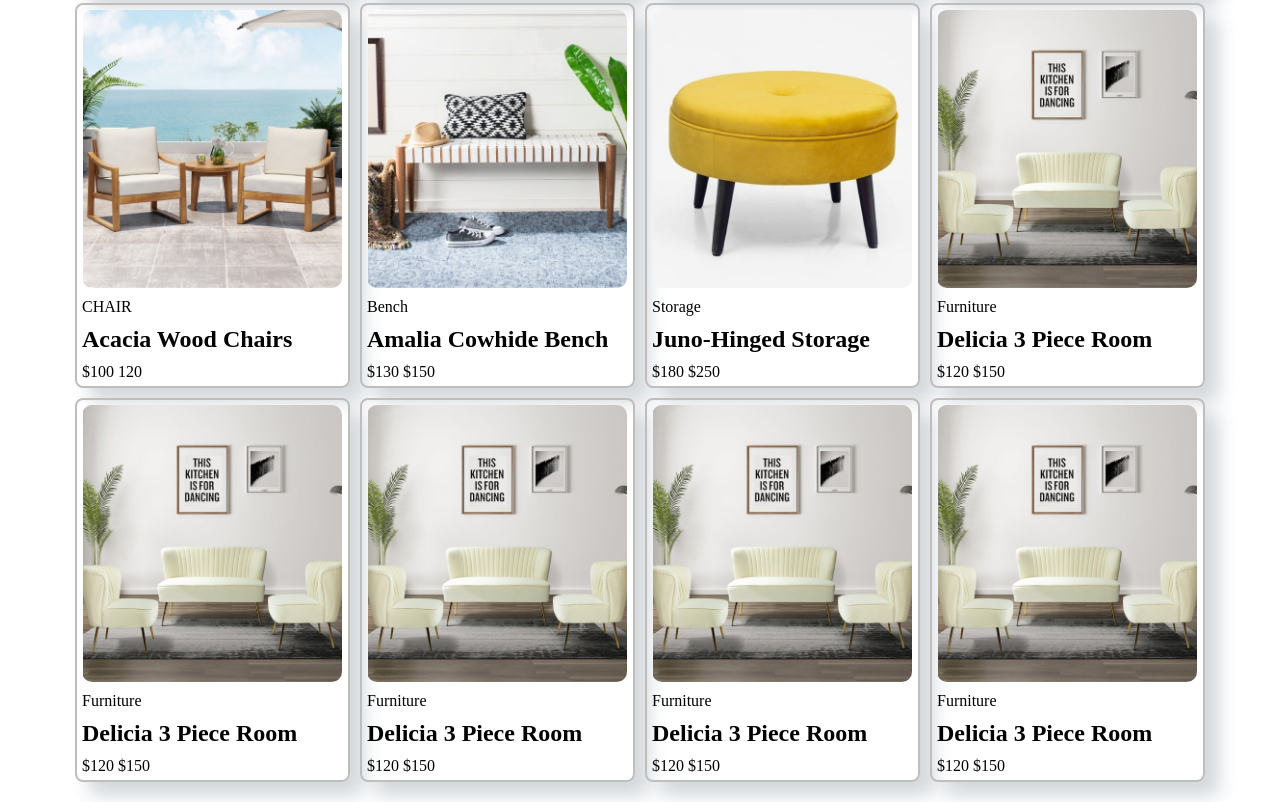
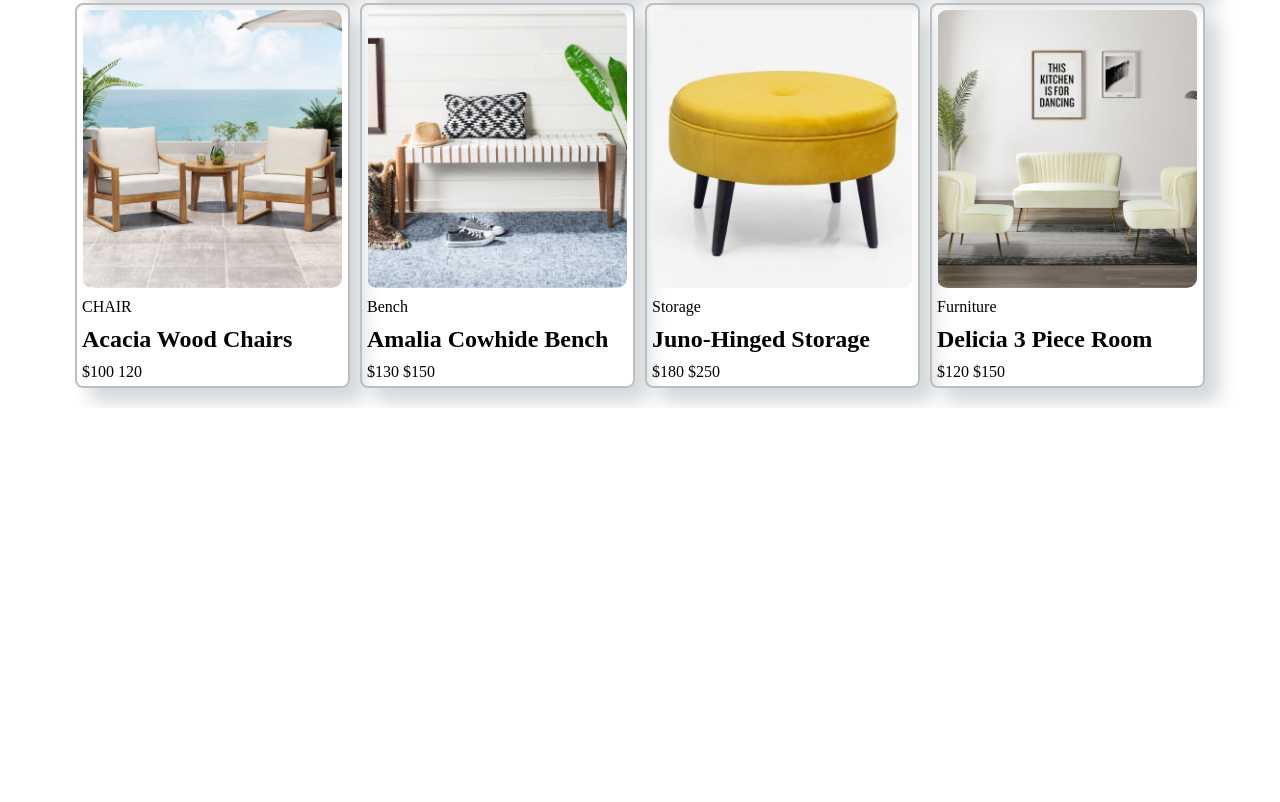
Before and after one commit to TurgunovDostonbek/Content_Html_Css_Js, a plain HTML site: page section_pages/index.html in a window 1280 px wide. Shown: the part 486-1288 px from the top of the page. After the commit the page ends 894 px from the top, so only its background shows below. Drawn offline with Linux system fonts and the light colour scheme.

```diff
--- /dev/null
+++ b/keyboard/style.css
@@ -0,0 +1,28 @@
+* {
+  margin: 0;
+  padding: 0;
+  box-sizing: border-box;
+}
+
+body {
+  height: 100vh;
+  display: flex;
+  align-items: center;
+  justify-content: center;
+  gap: 10px;
+}
+
+.box {
+  width: 400px;
+  height: 400px;
+  border: 1px solid rgb(87, 83, 83);
+  border-radius: 20px;
+  display: flex;
+  align-items: center;
+  justify-content: center;
+}
+
+.box>h1 {
+  font-size: 40px;
+  color: rgb(118, 118, 117);
+}
--- a/section_pages/js.js
+++ b/section_pages/js.js
@@ -63,38 +63,6 @@ let products = [
     skidka: "$120",
     sum: "$150",
   },
-  {
-    id: 8,
-    img: "./img/img_8.png",
-    name: "Furniture",
-    model: "Delicia 3 Piece  Room",
-    skidka: "$120",
-    sum: "$150",
-  },
-  {
-    id: 8,
-    img: "./img/img_8.png",
-    name: "Furniture",
-    model: "Delicia 3 Piece  Room",
-    skidka: "$120",
-    sum: "$150",
-  },
-  {
-    id: 8,
-    img: "./img/img_8.png",
-    name: "Furniture",
-    model: "Delicia 3 Piece  Room",
-    skidka: "$120",
-    sum: "$150",
-  },
-  {
-    id: 8,
-    img: "./img/img_8.png",
-    name: "Furniture",
-    model: "Delicia 3 Piece  Room",
-    skidka: "$120",
-    sum: "$150",
-  },
 ];
 let count = 0;
 const cards = document.querySelector(".cards");
```
Also changed, not shown: RandomColorAmaliyot_/index.html (+1 -1 lines), keyboard/index.html (added, +25 -0 lines), keyboard/index.js (added, +9 -0 lines).
